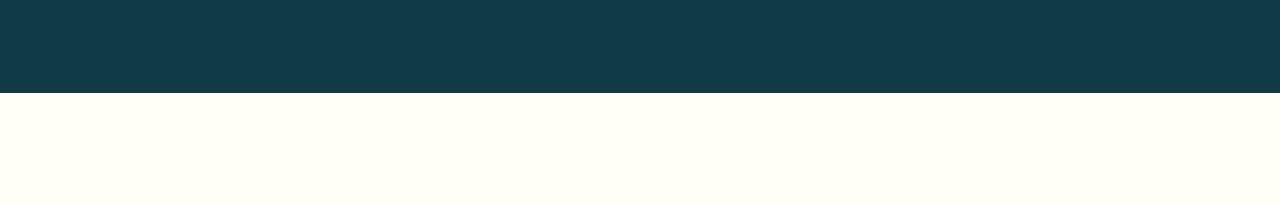
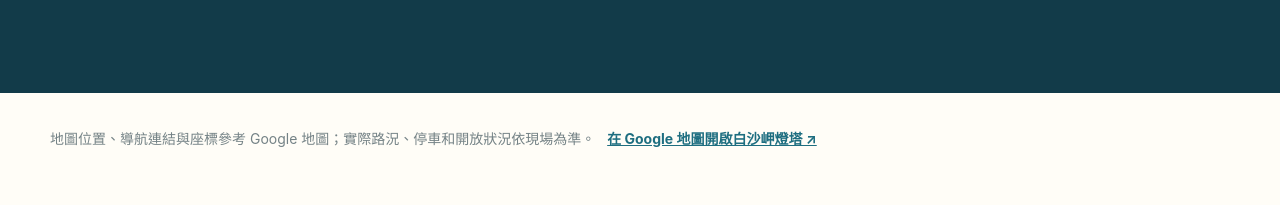
Before and after one commit to n20186005-hash/baishajialighthouse, an Astro site: page /transportation in a window 1280 px wide. Shown: the part 414-619 px from the top of the page. Built offline with nearby package versions, Linux system fonts and the light colour scheme; Astro itself is replaced by a stand-in of ours.

Commit message:
Move source notes to related sections and simplify footer copyright

```diff
--- a/src/pages/transportation/index.astro
+++ b/src/pages/transportation/index.astro
@@ -44,6 +44,13 @@ const related = [
 >
   <section slot="intro" class="mt-7 max-w-2xl text-lg leading-8 text-white/85">
     無論自駕或搭乘大眾運輸，白沙岬燈塔都能抵達。以下整理最穩定的公車路線、導航座標與停車建議，出發前先看一眼。
+  </section>
+
+  <section class="bg-paper pt-8">
+    <div class="site-shell text-sm leading-7 text-ink/60">
+      地圖位置、導航連結與座標參考 Google 地圖；實際路況、停車和開放狀況依現場為準。
+      <a class="ml-2 font-bold text-ocean underline" href={site.mapsShareUrl} target="_blank" rel="noopener noreferrer">在 Google 地圖開啟白沙岬燈塔 ↗</a>
+    </div>
   </section>
 
   <section class="section-pad bg-paper">
```
